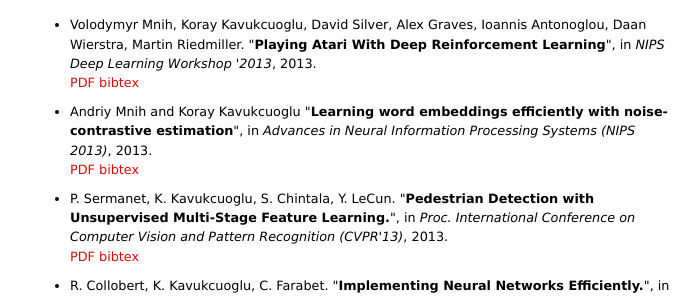
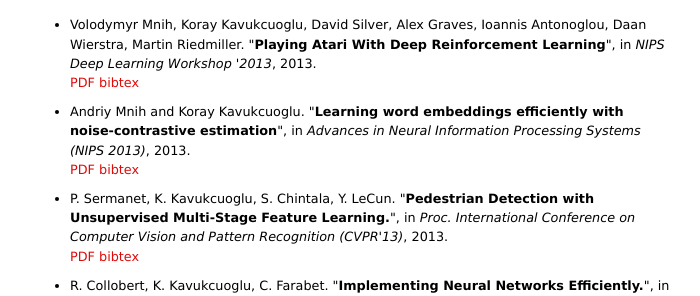
Before and after one commit to koraykv/koraykv.github.com, a Jekyll site: the page built from publications.md, in a window 1280 px wide. Shown: the part 143-439 px from the top of the page, without its empty margins (290-990 px from the left). Built offline with Jekyll 4.4.1, drawn with Linux system fonts in a browser that asks for light colours.

```diff
--- a/publications.md
+++ b/publications.md
@@ -27,7 +27,7 @@ id: publications
 </li>
 
 <li>
-<div id="mnih-nips-2013">Andriy Mnih and Koray Kavukcuoglu "<B>Learning word embeddings efficiently with noise-contrastive estimation</B>", in <EM>Advances in Neural Information Processing Systems (NIPS 2013)</EM>, 2013.
+<div id="mnih-nips-2013">Andriy Mnih and Koray Kavukcuoglu. "<B>Learning word embeddings efficiently with noise-contrastive estimation</B>", in <EM>Advances in Neural Information Processing Systems (NIPS 2013)</EM>, 2013.
 
 <br>
 <a href="http://cs.nyu.edu/~koray/publis/mnih-nips-2013.pdf">PDF</a>
```
